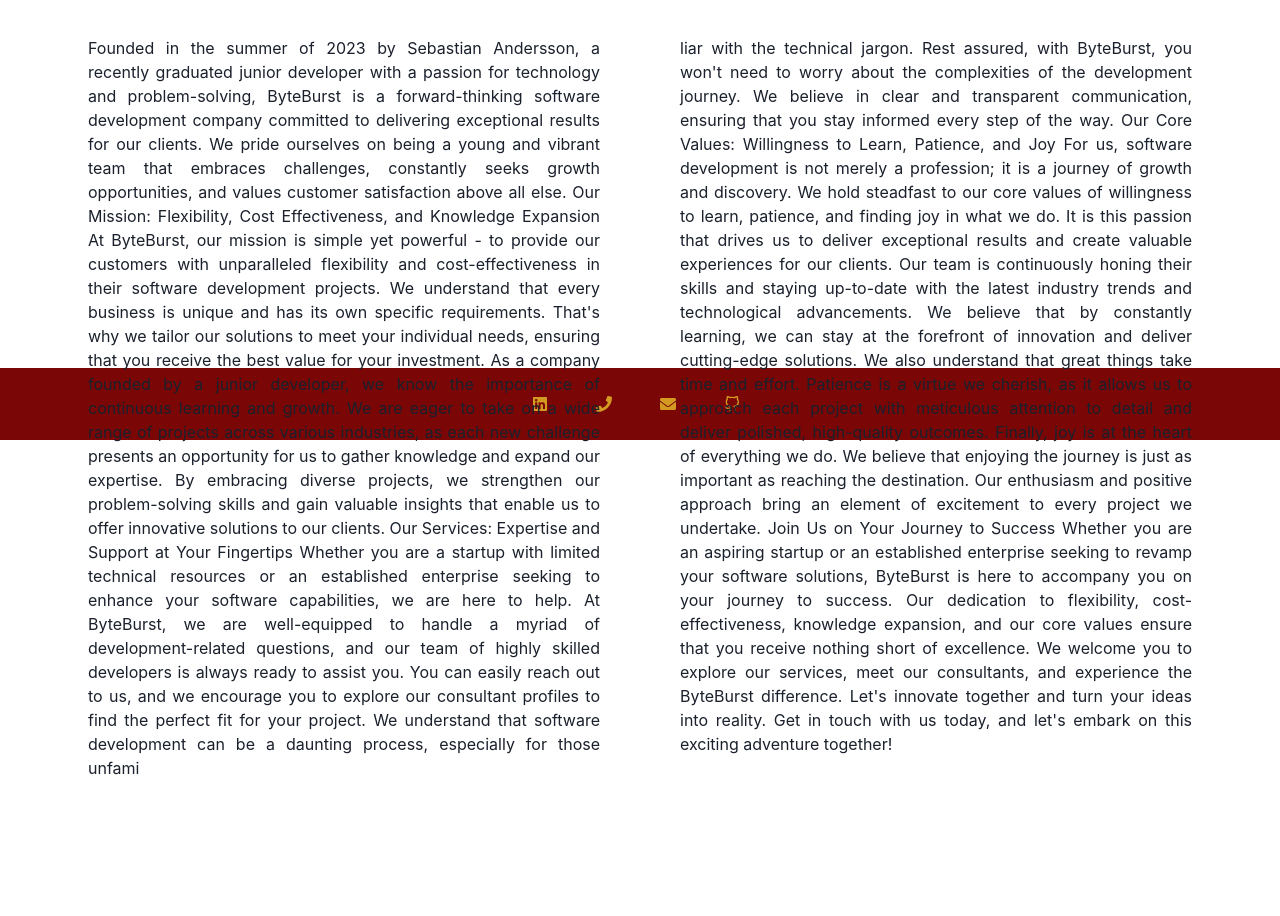
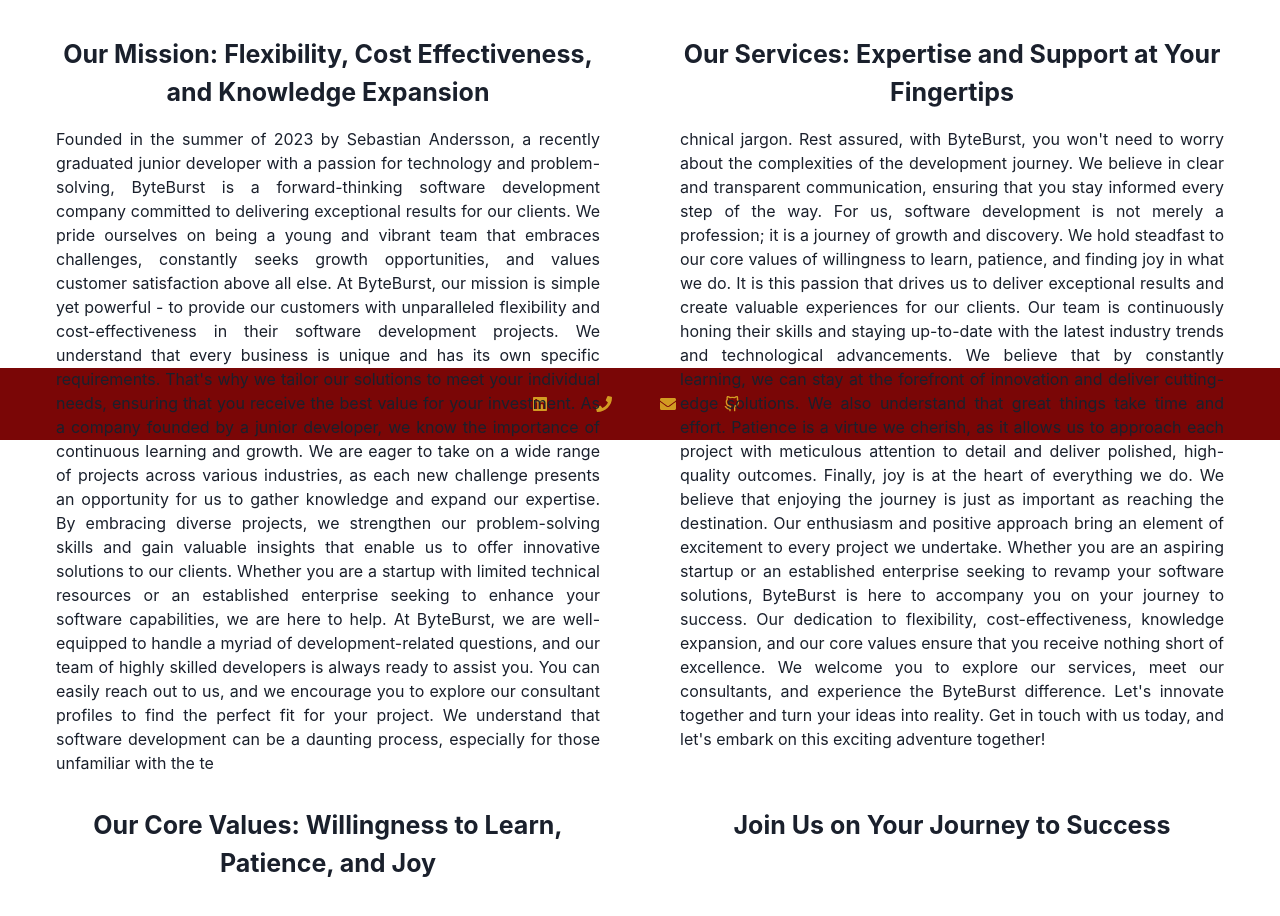
Before and after one commit to sebbeflebbe/byteburst_website, a React (Create React App) app: page / in a window 1280 px wide. Shown: the part 360-1276 px from the top of the page. Built offline with nearby package versions, Linux system fonts and the light colour scheme.

Commit message:
added animation for buzzwords

```diff
--- a/src/App.js
+++ b/src/App.js
@@ -38,6 +38,16 @@
   },
 });
 
+// Create a custom wrapper component with animation
+function AnimatedText({ text, animation }) {
+  return (
+    <Box
+      className={`animate__animated ${animation}`} // Apply the animation class to the element
+    >
+      {text}
+    </Box>
+  );
+}
 
 function App() {
   const [showCard, setShowCard] = useState(false);
@@ -53,19 +63,13 @@
   // The complete text to be split into two columns
   const completeText = `Founded in the summer of 2023 by Sebastian Andersson, a recently graduated junior developer with a passion for technology and problem-solving, ByteBurst is a forward-thinking software development company committed to delivering exceptional results for our clients. We pride ourselves on being a young and vibrant team that embraces challenges, constantly seeks growth opportunities, and values customer satisfaction above all else.
 
-  Our Mission: Flexibility, Cost Effectiveness, and Knowledge Expansion
-
   At ByteBurst, our mission is simple yet powerful - to provide our customers with unparalleled flexibility and cost-effectiveness in their software development projects. We understand that every business is unique and has its own specific requirements. That's why we tailor our solutions to meet your individual needs, ensuring that you receive the best value for your investment.
 
   As a company founded by a junior developer, we know the importance of continuous learning and growth. We are eager to take on a wide range of projects across various industries, as each new challenge presents an opportunity for us to gather knowledge and expand our expertise. By embracing diverse projects, we strengthen our problem-solving skills and gain valuable insights that enable us to offer innovative solutions to our clients.
 
-  Our Services: Expertise and Support at Your Fingertips
-
   Whether you are a startup with limited technical resources or an established enterprise seeking to enhance your software capabilities, we are here to help. At ByteBurst, we are well-equipped to handle a myriad of development-related questions, and our team of highly skilled developers is always ready to assist you. You can easily reach out to us, and we encourage you to explore our consultant profiles to find the perfect fit for your project.
 
   We understand that software development can be a daunting process, especially for those unfamiliar with the technical jargon. Rest assured, with ByteBurst, you won't need to worry about the complexities of the development journey. We believe in clear and transparent communication, ensuring that you stay informed every step of the way.
-
-  Our Core Values: Willingness to Learn, Patience, and Joy
 
   For us, software development is not merely a profession; it is a journey of growth and discovery. We hold steadfast to our core values of willingness to learn, patience, and finding joy in what we do. It is this passion that drives us to deliver exceptional results and create valuable experiences for our clients.
 
@@ -74,8 +78,6 @@
   We also understand that great things take time and effort. Patience is a virtue we cherish, as it allows us to approach each project with meticulous attention to detail and deliver polished, high-quality outcomes.
 
   Finally, joy is at the heart of everything we do. We believe that enjoying the journey is just as important as reaching the destination. Our enthusiasm and positive approach bring an element of excitement to every project we undertake.
-
-  Join Us on Your Journey to Success
 
   Whether you are an aspiring startup or an established enterprise seeking to revamp your software solutions, ByteBurst is here to accompany you on your journey to success. Our dedication to flexibility, cost-effectiveness, knowledge expansion, and our core values ensure that you receive nothing short of excellence.
 
@@ -208,10 +210,11 @@
         bg="white"
         p={2}
         mt={6}
+        mx={12}
+        mb={60}
         display="flex"
         flexDirection="column"
         alignItems="center"
-        mb={32}
       >
         <Heading as="h2" size="2xl" mb={8}>
           Our Vision
@@ -222,16 +225,50 @@
           justifyContent="center"
           alignItems="flex-start"
           columnGap={20}
-          mx={20}
         >
           <Box flex="1">
+            <Box fontSize="25px" fontWeight="bold" textAlign="center" mb={4}>
+              {/* Use the custom AnimatedText component with the desired animation */}
+              <AnimatedText text="Our Mission: Flexibility, Cost Effectiveness, and Knowledge Expansion" animation="animate__lightSpeedInRight" />
+            </Box>
             <Box fontSize="16px" textAlign="justify" className="animate__animated animate__bounceInUp">
-              {leftColumnText}
+              {/* Separate Box component for the first section */}
+              <Box mb={4}>
+                {leftColumnText}
+              </Box>
+            </Box>
+          </Box>
+          <Box flex="1" marginBottom="4"> {/* Add marginBottom */}
+            <Box fontSize="25px" fontWeight="bold" textAlign="center" mb={4}>
+              {/* Use the custom AnimatedText component with the desired animation */}
+              <AnimatedText text="Our Services: Expertise and Support at Your Fingertips" animation="animate__lightSpeedInRight" />
+            </Box>
+            <Box fontSize="16px" textAlign="justify" className="animate__animated animate__bounceInUp">
+              {/* Separate Box component for the second section */}
+              <Box mb={4}>
+                {rightColumnText}
+              </Box>
+            </Box>
+          </Box>
+        </Box>
+        <Box
+          display="flex"
+          flexDirection="row"
+          justifyContent="center"
+          alignItems="flex-start"
+          columnGap={20}
+          mt={4}
+        >
+          <Box flex="1" marginBottom="4"> {/* Add marginBottom */}
+            <Box fontSize="25px" fontWeight="bold" textAlign="center" mb={4}>
+              {/* Use the custom AnimatedText component with the desired animation */}
+              <AnimatedText text="Our Core Values: Willingness to Learn, Patience, and Joy" animation="animate__lightSpeedInRight" />
             </Box>
           </Box>
           <Box flex="1">
-            <Box fontSize="16px" textAlign="justify" className="animate__animated animate__bounceInUp">
-              {rightColumnText}
+            <Box fontSize="25px" fontWeight="bold" textAlign="center" mb={4}>
+              {/* Use the custom AnimatedText component with the desired animation */}
+              <AnimatedText text="Join Us on Your Journey to Success" animation="animate__lightSpeedInRight" />
             </Box>
           </Box>
         </Box>
```
